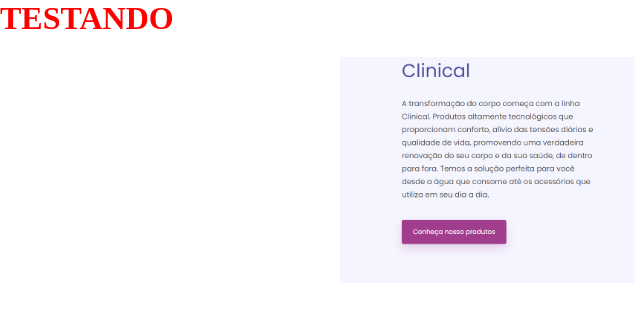
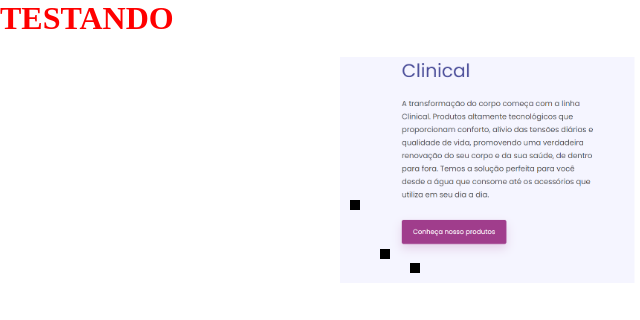
Before and after one commit to Jhonysc43/teste, a plain HTML site: page index.html in a window 1280 px wide. Shown: the full height of the page, 0-640 px from the left. Drawn offline with Linux system fonts and the light colour scheme.

Commit message:
Update style.css

```diff
--- a/css/style.css
+++ b/css/style.css
@@ -30,3 +30,25 @@ h1 {
 .slider input {
     display: none;
 }
+.slider label {
+    background-color: #000;
+    bottom: 10px;
+    cursor: pointer;
+    display: block;
+    height: 10px;
+    position: absolute;
+    width: 10px;
+    z-index: 10;
+}
+
+.slider li:nth-child(1) label {
+    left: 10px;
+}
+
+.slider li:nth-child(2) label {
+    left: 40px;
+}
+
+.slider li:nth-child(3) label {
+    left: 70px;
+}
```
